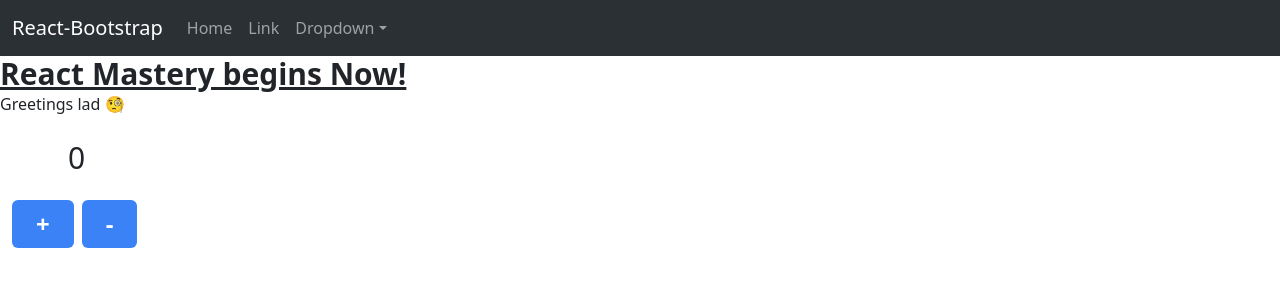
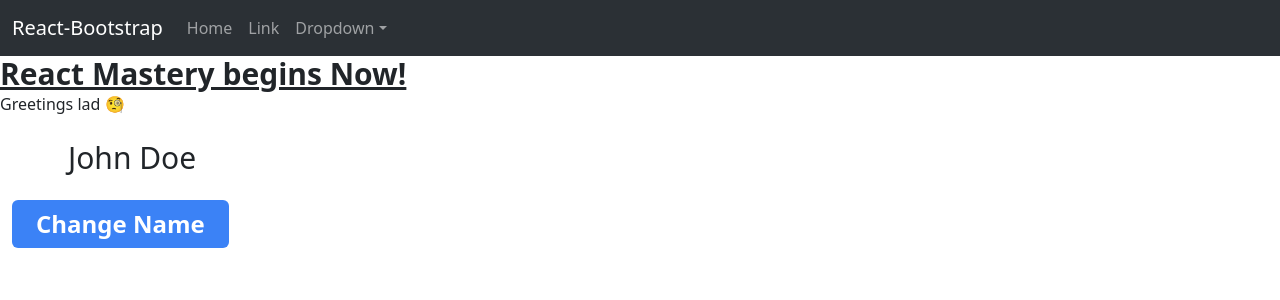
Before and after one commit to ckiroshan/reactapp, a React (Create React App) app: page / in a window 1280 px wide. Shown: the top 300 px of the page. Built offline with nearby package versions, Linux system fonts and the light colour scheme.

Commit message:
Implemented useState to change names from given array list.

```diff
--- a/src/components/Counter.jsx
+++ b/src/components/Counter.jsx
@@ -2,21 +2,22 @@ import React from "react";
 import { useState } from "react";
 
 const Counter = () => {
-  const [count, SetCount] = useState(0);
+  const [username, SetUsername] = useState("John Doe");
+
+  const names = ["John Doe", "Jane Smith", "Michael Johnson", "Emily Williams", "Abigail Lewis", "Joshua Lee", "Natalie Hill", "Dylan Moore", "Hannah Baker", "Gabriel Perez", "Lily Nelson", "Benjamin Carter", "Victoria Carter", "Samuel Sanchez", "Zoe Russell", "Lucas Coleman", "Madison Coleman"];
 
   // Handlers
-  const incrementCount = () => SetCount(count + 1);
-  const decrementCount = () => SetCount(count - 1);
+  const nameChanger = () => {
+    const randomName = Math.floor(Math.random() * names.length);
+    SetUsername(names[randomName]);
+  };
 
   return (
     <>
       <div className="container py-6">
-        <h1 className="text-3xl ml-14">{count}</h1>
-        <button onClick={incrementCount} className="text-2xl bg-blue-500 hover:bg-blue-700 text-white font-bold py-2 px-4 my-4 mr-2 rounded">
-          +
-        </button>
-        <button onClick={decrementCount} className="text-2xl bg-blue-500 hover:bg-blue-700 text-white font-bold py-2 px-4 my-4 rounded">
-          -
+        <h1 className="text-3xl ml-14">{username}</h1>
+        <button onClick={nameChanger} className="text-2xl bg-blue-500 hover:bg-blue-700 text-white font-bold py-2 px-4 my-4 mr-2 rounded">
+          Change Name
         </button>
       </div>
     </>
```
